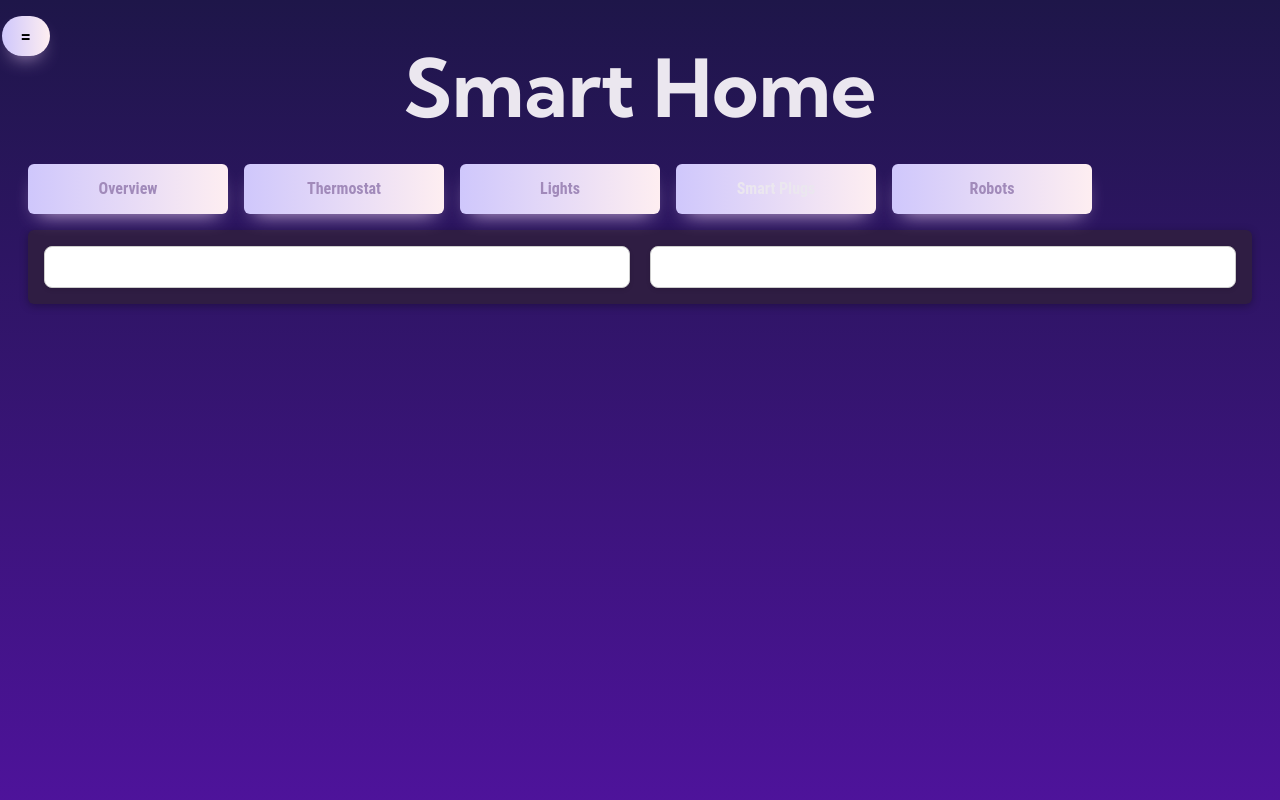
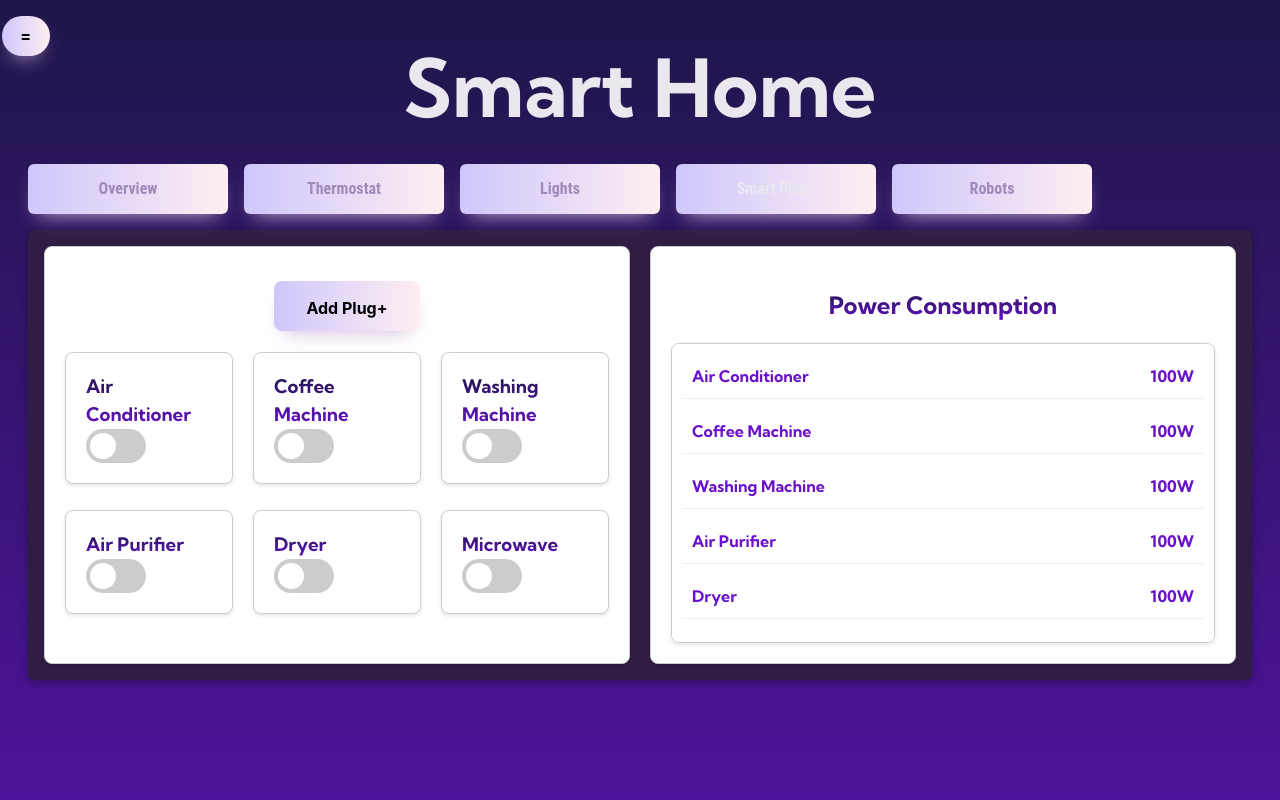
Before and after one commit to ChronicleWolfVR/Group7SoftwareEng, a React (Vite) app: page /home in a window 1280 px wide. Both pictures are taken after a click on the button "Smart Plugs". Shown: the top 800 px of the page. Built offline with nearby package versions, Linux system fonts and the light colour scheme.

Commit message:
Added basic smart plug page

```diff
--- a/src/components/HomePage/SmartPlugs/SmartPlugs.css
+++ b/src/components/HomePage/SmartPlugs/SmartPlugs.css
@@ -18,7 +18,57 @@
   position: relative;
 }
 
-  .smart-plug-card h3 {
+.smartcard h2, .smartcard p, .smartcard h1, .smartcard h4 {
+  margin-bottom: 20px;
+  background: linear-gradient(to top, #6a11cb, #1e1649);
+  -webkit-background-clip: text;
+  color: transparent;
+}
+
+h1 {
+  text-align: center;
+}
+
+.add-plug-button {
+  background-color: #4CAF50;
+  border: none;
+  color: black;
+  padding: 15px 32px;
+  text-align: center;
+  text-decoration: none;
+  display: block;
+  font-size: 16px;
+  margin: 4px 2px;
+  cursor: pointer;
+  border-radius: 8px;
+  max-width: max-content;
+  position: relative;
+  top: 10px; /* Adjust as needed */
+  left: 10px; /* Adjust as needed */
+}
+
+.plugs-container {
+  display: flex;
+  flex-wrap: wrap;
+  gap: 20px;
+  justify-content: center;
+  padding-top: 5%;
+}
+
+.plugcard {
+  flex: 1 1 calc(33.333% - 20px); /* 3 per row with gap */
+  padding: 20px;
+  border: 1px solid #ccc;
+  border-radius: 8px;
+  box-shadow: 0 2px 4px rgba(0, 0, 0, 0.1);
+  background-color: #fff;
+  display: inline-flex;
+  flex-direction: column;
+  align-items: left;
+  margin-bottom: 1%; /* Add margin to the bottom for spacing */
+}
+
+.plugcard h3 {
   margin-bottom: 20px;
   background: linear-gradient(to top, #6a11cb, #1e1649);
   -webkit-background-clip: text;
@@ -63,9 +113,82 @@
 }
 
 input:checked + .slider {
-    background-color: #6a11cb;
+  background-color: #6a11cb
 }
 
 input:checked + .slider:before {
   transform: translateX(26px);
 }
+
+.light-input {
+  padding: 10px;
+  margin: 10px 0;
+  box-sizing: border-box;
+  border: 2px solid #ccc;
+  border-radius: 4px;
+  width: calc(100% - 24px); /* Adjust width to fit within the container */
+}
+
+.light-presets{
+  display: flex;
+  justify-content: space-between;
+  gap: 10%;
+  width: 100%;
+  margin-bottom: auto;
+}
+
+.saver, .dim, .night{
+  border-radius: 5% ;
+  min-height: fit-content;
+  width: 30%;
+}
+
+
+
+.light-sliders-container{
+  color: #6a11cb;
+  display: flex;
+  flex-direction: column;
+  align-items: center;
+  gap: 20px;
+  padding: 20px;
+  border: 1px solid #ccc;
+  border-radius: 8px;
+  box-shadow: 0 2px 4px rgba(0, 0, 0, 0.1);
+  background-color: #fff;
+  width: 100%;
+
+}
+
+.power-consumption-container {
+  width: 100%;
+  max-height: 300px; /* Adjust as needed */
+  overflow-y: auto;
+  border: 1px solid #ccc;
+  border-radius: 8px;
+  padding: 10px;
+  box-shadow: 0 2px 4px rgba(0, 0, 0, 0.1);
+  background-color: #fff;
+}
+
+.scrollable-menu {
+  display: flex;
+  flex-direction: column;
+  gap: 10px;
+}
+
+.device-item {
+  display: flex;
+  justify-content: space-between;
+  padding: 10px;
+  border-bottom: 1px solid #eee;
+}
+
+.device-item:last-child {
+  border-bottom: none;
+}
+
+.power-consumption, .device-name {
+  font-weight: bold;
+  color: #6a11cb;
+}
--- a/src/components/HomePage/SmartPlugs/SmartPlugs.jsx
+++ b/src/components/HomePage/SmartPlugs/SmartPlugs.jsx
@@ -1,13 +1,80 @@
 import React, { useState } from "react";
 import "./SmartPlugs.css";
+import Modal from "../Thermostat/Modal/Modal";
 
 const SmartPlugs = () => {
+  const [devices, setDevices] = useState([
+    { name: "Air Conditioner", wattage: 100 },
+    { name: "Coffee Machine", wattage: 100 },
+    { name: "Washing Machine", wattage: 100 },
+    { name: "Air Purifier", wattage: 100 },
+    { name: "Dryer", wattage: 100 },
+    { name: "Microwave", wattage: 100 },
+  ]);
+  const [newDeviceName, setNewDeviceName] = useState("");
+  const [isModalOpen, setIsModalOpen] = useState(false);
+
+  const addDevice = () => {
+    if (newDeviceName.trim() === "") return;
+    const newDevice = { name: newDeviceName, wattage: 100 }; // Default wattage
+    setDevices([...devices, newDevice]);
+    setNewDeviceName("");
+    setIsModalOpen(false); // Close the modal after adding a new device
+  };
+
+  const handleOpenModal = () => {
+    setIsModalOpen(true);
+  };
+
+  const handleCloseModal = () => {
+    setIsModalOpen(false);
+  };
+
   return (
     <>
       <div className="cards-container">
-        <div className="smartcard"></div>
-        <div className="smartcard"></div>
+        <div className="smartcard">
+          <button className="add-plug-button" onClick={handleOpenModal}>
+            Add Plug+
+          </button>
+          <div className="plugs-container">
+            {devices.map((device, index) => (
+              <div key={index} className="plugcard">
+                <h3>{device.name}</h3>
+                <label className="switch">
+                  <input type="checkbox" />
+                  <span className="slider round"></span>
+                </label>
+              </div>
+            ))}
+          </div>
+        </div>
+        <div className="smartcard">
+          <h2>Power Consumption</h2>
+          <div className="power-consumption-container">
+            <div className="scrollable-menu">
+              {devices.map((device, index) => (
+                <div key={index} className="device-item">
+                  <span className="device-name">{device.name}</span>
+                  <span className="power-consumption">{device.wattage}W</span>
+                </div>
+              ))}
+            </div>
+          </div>
+        </div>
       </div>
+
+      <Modal isOpen={isModalOpen} onClose={handleCloseModal}>
+        <input
+          type="text"
+          value={newDeviceName}
+          onChange={(e) => setNewDeviceName(e.target.value)}
+          placeholder="Enter device name"
+        />
+        <button className="add-plug-button" onClick={addDevice}>
+          Add Plug+
+        </button>
+      </Modal>
     </>
   );
 };
```
Lines whose indentation alone changed are shown as unchanged.
